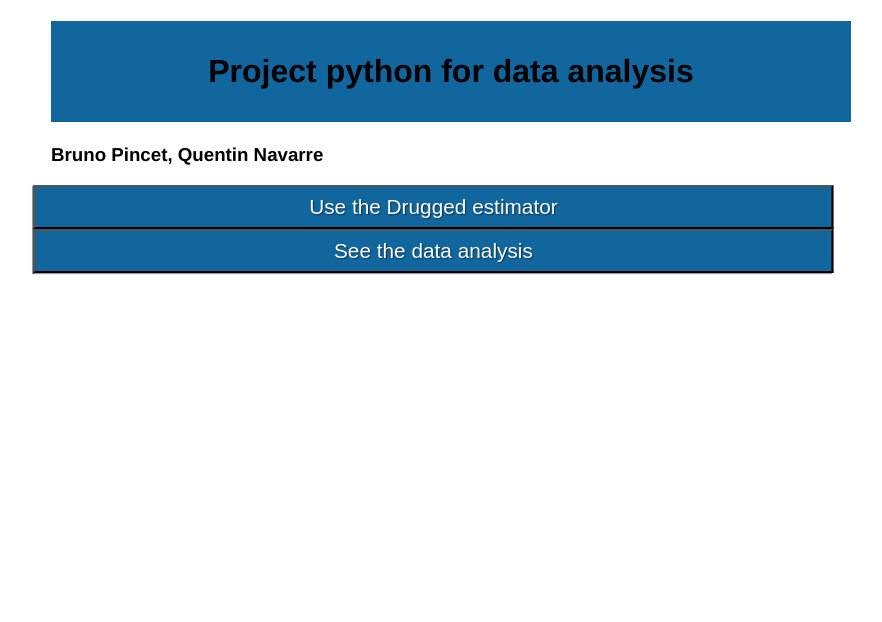
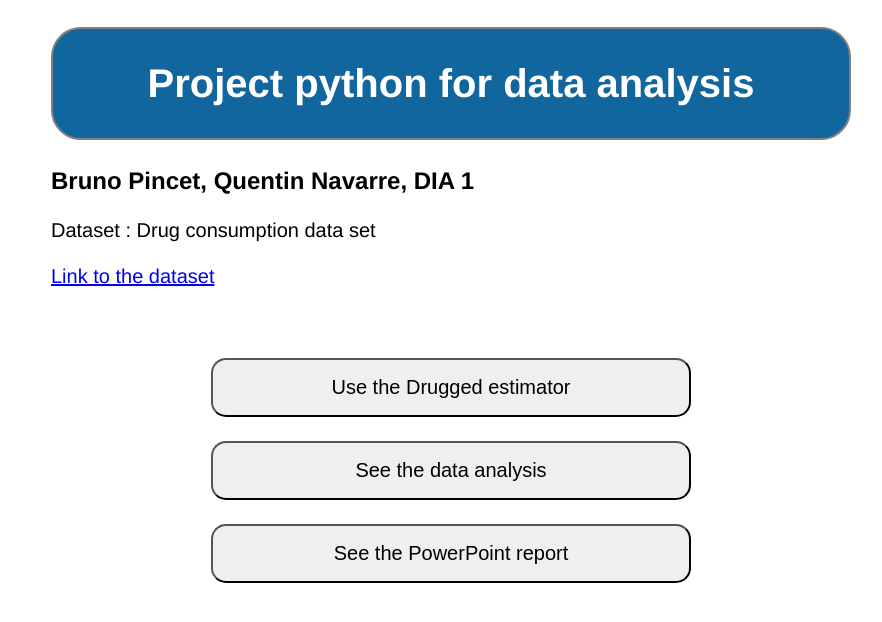
Before and after one commit to QuentinNav/Python_For_Data_Analysis_Drug_Consumption, a Flask app: page / in a window 1280 px wide. Shown: the top 622 px of the page, without its empty margins (189-1071 px from the left). Run offline with Flask 2, Linux system fonts and the light colour scheme.

Commit message:
version avec les css terminés
il faut ajouter le notebook téléchargé  en version html, et peut être le ppt si on trouve un moyen pas trop galère de l'avoir en html

```diff
--- a/Flask API - Projet Python/run.py
+++ b/Flask API - Projet Python/run.py
@@ -35,6 +35,10 @@ def data_analysis():
 @app.route('/drugged_estimator')
 def form():
         return render_template('form.html')
+
+@app.route('/ppt_report')
+def ppt():
+    return render_template('ppt_report.html')
 
 
 @app.route('/result', methods=['POST'])
--- /dev/null
+++ b/Flask API - Projet Python/static/css/home.css
@@ -0,0 +1,45 @@
+body {
+    font-family: 'Helvetica', 'Calibri', sans-serif;
+    font-size:1rem;
+    margin: 1rem 15rem;
+  }
+
+.choice{
+  margin-left: auto;
+  margin-right: auto;
+
+}
+
+button{
+  display : block;
+  font-size: 1rem;
+  padding: 1rem;
+  margin :1.5rem;
+  border-radius: 15px;
+  width:30rem;
+  font-size: 1.25rem;
+
+}
+button:hover {
+  background-color:#75a0dd;
+  color:white;
+}
+
+p{
+  font-size: 1.25rem;
+}
+
+
+#title{
+  color:white;
+  padding: 2rem;
+  border-radius: 30px;
+  font-size:2.5rem;
+  background-color: rgb(17, 102, 158);
+  border: solid gray;
+  border-width: 2px;
+}
+
+h3{
+  font-size : 1.5rem
+}
--- a/Flask API - Projet Python/static/css/main.css
+++ b/Flask API - Projet Python/static/css/main.css
@@ -8,29 +8,34 @@ body {
     width: 100%;
     font-size: 1rem;
     line-height:1rem;
+    border-radius: 5px;
   }
 
   input {
-    padding-top: 0.25rem;
+    padding-top: 0.5rem;
     padding-bottom: 0.25rem;
+    border-radius: 10px;
   }
 
   fieldset {
-    margin-top: 0.75rem;
-    margin-bottom: 0.75rem;
+    margin-top: 1.5rem;
+    margin-bottom: 1.5rem;
     border: none;
     box-shadow: 0px 0px 2px rgba(0,0,0,1);
     background-color: rgb(240,240,240);
+    border-radius: 15px;
+    padding :1.5rem;
   }
 
   legend, button {
     background-color: rgb(17, 102, 158);
-    padding: 0.75rem;
+    padding: 1rem 3rem;
     font-size: 1.3rem;
     color: white;
     text-shadow: 1px 1px 1px rgba(0,0,0,0.5);
     transform: translateX(-1.1rem);
     box-shadow: -1px 1px 1px rgba(0,0,0,0.8);
+    border-radius:5px;
   }
 
 
@@ -46,10 +51,34 @@ body {
     position:absolute;
     left:-0.075rem;
     bottom: -0.45rem;
+
   }
 
-#title {
+h1{
   color:"white";
+  padding: 2rem;
+  border-radius: 30px;
+}
+
+#sendButton{
+  padding :1rem;
+  margin-top : 1rem;
+  margin-bottom:2rem;
+  font-size: 1.5rem;
+}
+
+li{
+  padding:0.25rem;
+  font-size:1.1rem;
+}
+
+#title{
+  color:white;
+  padding: 2rem;
+  border-radius: 30px;
+  font-size:2.25rem;
   background-color: rgb(17, 102, 158);
-  padding: 2rem;
+  border: solid gray;
+  border-width: 2px;
+  margin:3rem 0;
 }
--- a/Flask API - Projet Python/templates/form.html
+++ b/Flask API - Projet Python/templates/form.html
@@ -1,7 +1,7 @@
 <!DOCTYPE html>
 <html lang="en">
 
-<link rel= "stylesheet" type= "text/css" href= "{{ url_for('static',filename='css/main.css') }}">
+<link rel= "stylesheet"  href= "{{ url_for('static',filename='css/main.css') }}">
 
 
 <head>
@@ -137,7 +137,7 @@
 
         </fieldset>
 
-        <input type="submit" value="Estimate">
+        <input class="sendButton" type="submit" value="Estimate">
     </form>
 </body>
 </html>
--- a/Flask API - Projet Python/templates/home.html
+++ b/Flask API - Projet Python/templates/home.html
@@ -1,7 +1,6 @@
 <!DOCTYPE html>
 <html lang="en">
-
-<link rel= "stylesheet" type= "text/css" href= "{{ url_for('static',filename='css/main.css') }}">
+<link rel= "stylesheet" href= "{{ url_for('static',filename='css/home.css') }}">
 
 
 <head>
@@ -13,13 +12,28 @@
 </head>
 <body>
 <h1 id ="title" align="center">Project python for data analysis</h1>
-<h3>Bruno Pincet, Quentin Navarre</h3>
+<h3>Bruno Pincet, Quentin Navarre, DIA 1</h3>
+<p >
+  Dataset : Drug consumption data set<br><br>
+  <a href="https://archive.ics.uci.edu/ml/datasets/Drug+consumption+%28quantified%29">Link to the dataset</a>
+  <br><br><br>
+</p>
 
-<button onclick="window.location.href='http://localhost:5000/drugged_estimator';">
+
+
+<button class="choice" onclick="window.location.href='http://localhost:5000/drugged_estimator';">
     Use the Drugged estimator
 </button>
-<button onclick="window.location.href='http://localhost:5000/Data_analysis';">
+
+
+<button class="choice"  onclick="window.location.href='http://localhost:5000/Data_analysis';">
     See the data analysis
 </button>
+
+
+<button class="choice" onclick="window.location.href='http://localhost:5000/ppt_report';">
+    See the PowerPoint report
+</button>
+
 </body>
 </html>
--- a/Flask API - Projet Python/templates/result.html
+++ b/Flask API - Projet Python/templates/result.html
@@ -1,6 +1,6 @@
 <!DOCTYPE html>
 <html lang="en">
-<link rel= "stylesheet" type= "text/css" href= "{{ url_for('static',filename='css/main.css') }}">
+<link rel= "stylesheet" href= "{{ url_for('static',filename='css/main.css') }}">
 
 <head>
     <meta charset="UTF-8">
```
